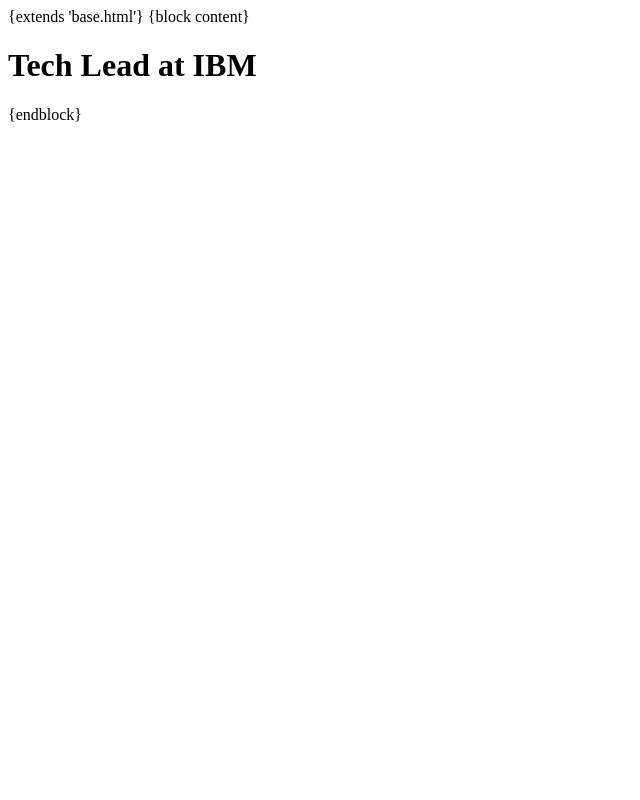
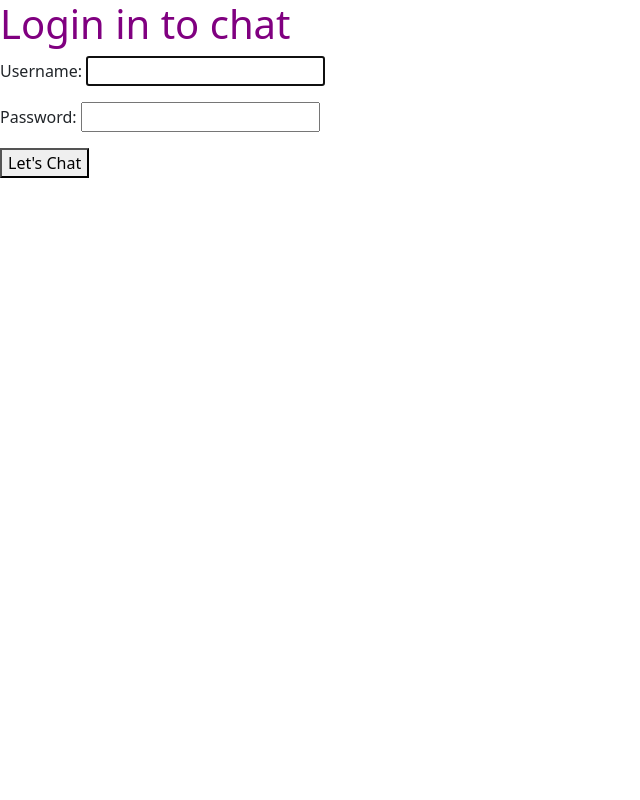
Before and after one commit to paulmunyao/We-Chat, a Django app: page /login/ in a window 1280 px wide. Shown: the whole page, without its empty margins (0-640 px from the left). Run offline with Django 4.2, Linux system fonts and the light colour scheme.

Commit message:
Create login forms

```diff
--- a/aigora/templates/registration/login.html
+++ b/aigora/templates/registration/login.html
@@ -1,4 +1,9 @@
-{extends 'base.html'}
-{block content}
-<h1>Tech Lead at IBM</h1>
-{endblock}
+{%extends 'base.html'%}
+{%block content%}
+<h1>Login in to chat</h1>
+<form action="">
+    {%csrf_token%}
+    {{form.as_p}}
+    <button type="submit">Let's Chat</button>
+</form>
+{%endblock%}
```
